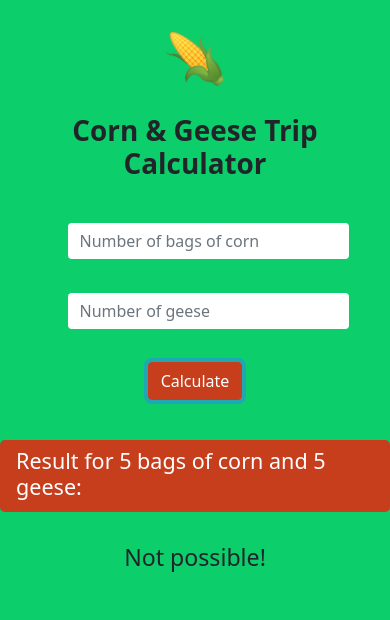
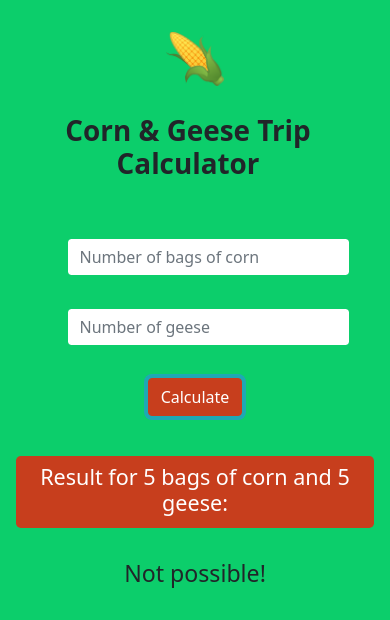
Before and after one commit to miranda-hawkes/corn-trip-cost-calculator, a React (Create React App) app: page / in a window 390 px wide. Both pictures are taken after typing "5", "5" into the empty fields and a click on the button "Calculate". Shown: the top 620 px of the page. Built offline with nearby package versions, Linux system fonts and the light colour scheme.

Commit message:
Tweaks for small screens

```diff
--- a/src/App.css
+++ b/src/App.css
@@ -94,3 +94,24 @@ label {
   color: white;
   padding: 0.5em 1em 0.25em 1em;
 }
+
+@media (max-width: 770px) {
+
+  form {
+    margin: 1em!important;
+  }
+
+  #display-input {
+    margin: 0 0 1em 0;
+  }
+
+  h1, h4 {
+    margin: 0.5em 0.5em 0.5em 0;
+    text-align: center;
+    flex-shrink: revert;
+  }
+
+  .form-label {
+    margin-top: 0.5em!important;
+  }
+}
--- a/src/App.js
+++ b/src/App.js
@@ -54,7 +54,7 @@ function App({tripPlanner, calculate}) {
   }
 
   const DisplayError = () => (
-    <div className="d-flex p-12">
+    <div className="d-flex p-12 result-pad">
       <Form>
         <DisplayInput />
         <Row id="not-possible">
```
